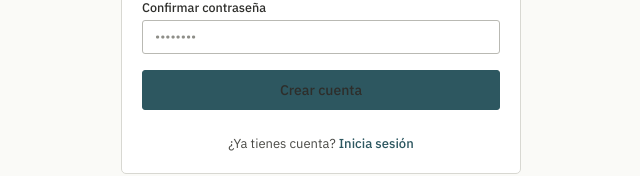
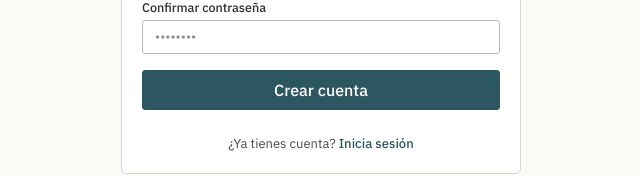
Before and after one commit to carfelz/Rezeta, a React (Vite) app in the folder apps/web/: page /signup in a window 1280 px wide. Shown: the part 462-638 px from the top of the page, without its empty margins (319-959 px from the left). Built offline with nearby package versions, Linux system fonts and the light colour scheme; no server answers.

Commit message:
chore: fixing button colors

```diff
--- a/apps/web/src/pages/Onboarding/index.tsx
+++ b/apps/web/src/pages/Onboarding/index.tsx
@@ -38,7 +38,7 @@ export function Onboarding(): JSX.Element {
         <Button
           variant="primary"
           size="lg"
-          className="w-full justify-center mb-3"
+          className="w-full justify-center mb-3 text-n-0"
           disabled={defaultMutation.isPending}
           onClick={() => {
             void handleDefault()
--- a/apps/web/src/pages/Signup/index.tsx
+++ b/apps/web/src/pages/Signup/index.tsx
@@ -105,7 +105,7 @@ export function Signup(): JSX.Element {
             size="lg"
             type="submit"
             disabled={isSubmitting}
-            className="w-full justify-center"
+            className="w-full justify-center text-n-0"
           >
             {isSubmitting ? signupStrings.submitting : signupStrings.submit}
           </Button>
```
Also changed, not shown: 1 other file (tests, documents, lock files or other folders).
